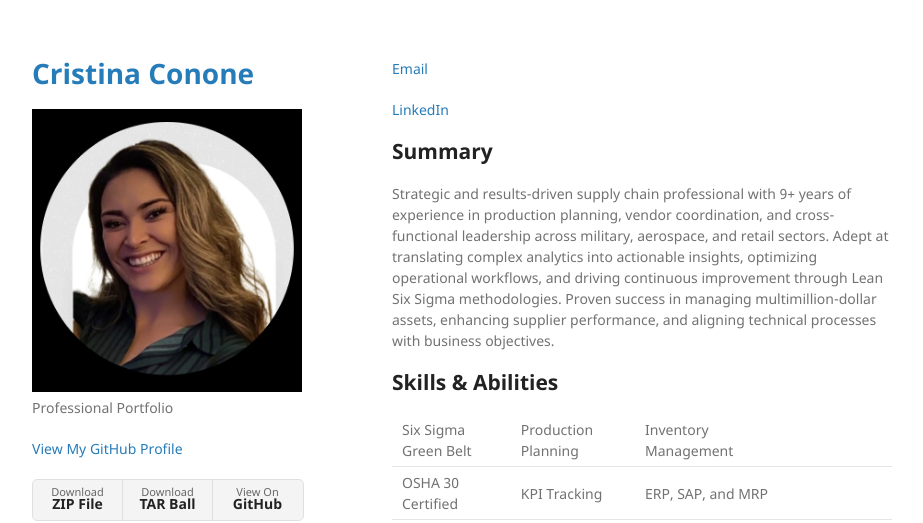
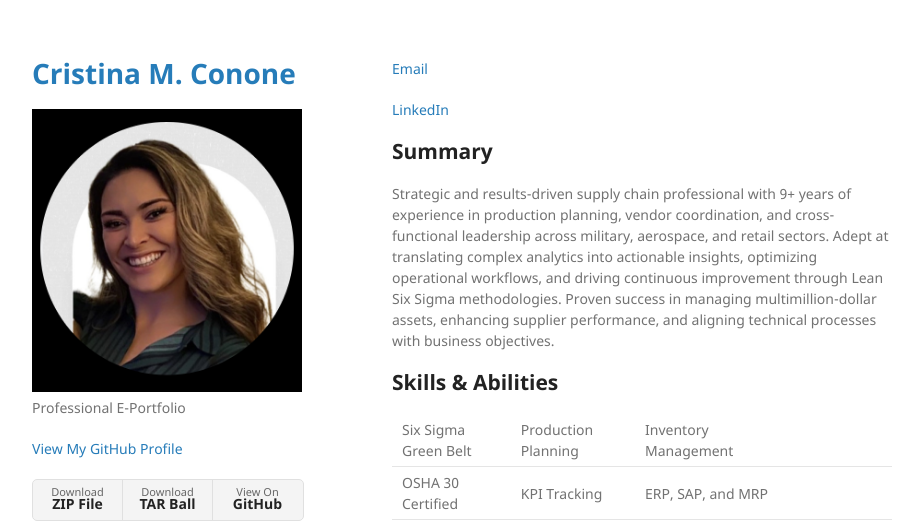
Before and after one commit to c-conone/c-conone.github.io, a Jekyll site: the page built from index.md, in a window 1280 px wide. Shown: the top 523 px of the page, without its empty margins (178-1101 px from the left). Built offline with Jekyll 4.4.1, drawn with Linux system fonts in a browser that asks for light colours; part of the change alters nothing that is shown.

```diff
--- a/_config.yml
+++ b/_config.yml
@@ -1,6 +1,7 @@
-title: Cristina Conone
+title: Cristina M. Conone
 logo: /assets/img/logo.png
-description: Professional Portfolio
+email: c.conone6@outlook.com
+description: Professional E-Portfolio
 show_downloads: true
 google_analytics:
 theme: jekyll-theme-minimal
--- a/index.md
+++ b/index.md
@@ -4,6 +4,8 @@ layout: default
 
 
 [Email ](mailto:c.conone6@outlook.com)
+
+
 
 [LinkedIn](www.linkedin.com/in/cristinaconone)
 
```
